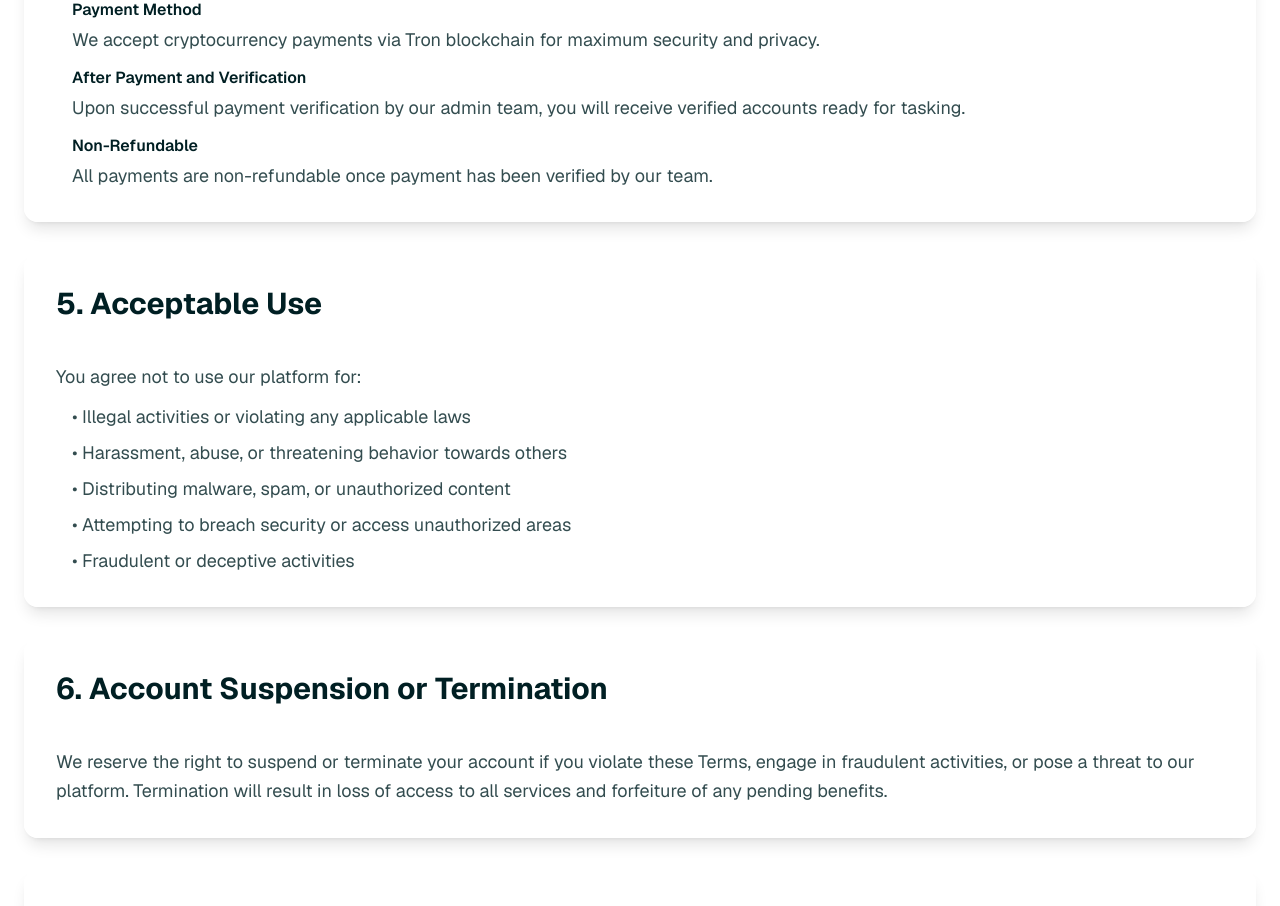
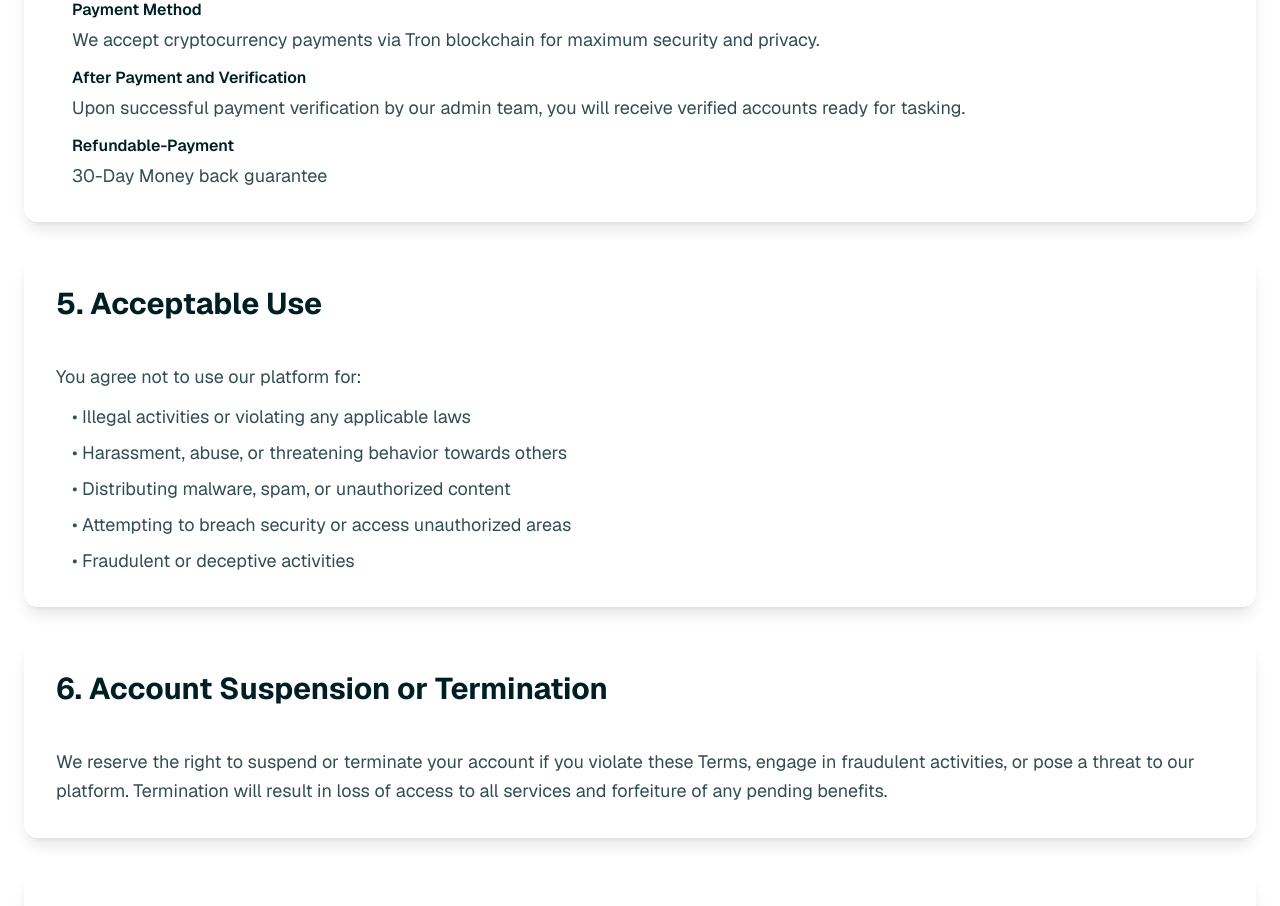
Before and after one commit to DreadDoctor-Org/Handshake, a Next.js app: page /terms in a window 1280 px wide. Shown: the part 1620-2526 px from the top of the page. Built offline with nearby package versions, Linux system fonts and the light colour scheme.

Commit message:
feat: update refund policy to 30-day money back guarantee

```diff
--- a/app/terms/page.tsx
+++ b/app/terms/page.tsx
@@ -93,8 +93,8 @@ export default function TermsPage() {
                     <p className="text-base md:text-lg">Upon successful payment verification by our admin team, you will receive verified accounts ready for tasking.</p>
                   </div>
                   <div>
-                    <h3 className="font-semibold text-[#001f23] mb-1">Non-Refundable</h3>
-                    <p className="text-base md:text-lg">All payments are non-refundable once payment has been verified by our team.</p>
+                    <h3 className="font-semibold text-[#001f23] mb-1">Refundable-Payment</h3>
+                    <p className="text-base md:text-lg">30-Day Money back guarantee</p>
                   </div>
                 </div>
               </div>
```
